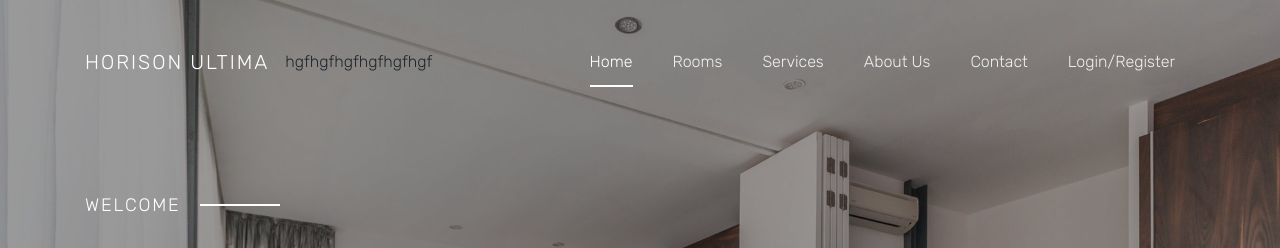
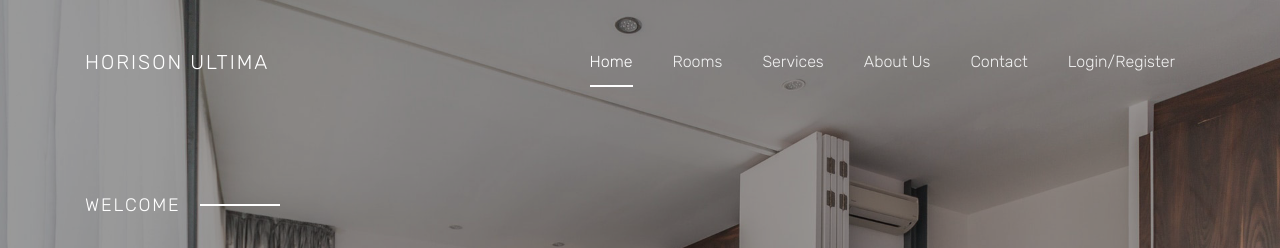
Before and after one commit to euclife/Horison, a PHP site: page /index.php in a window 1280 px wide. Shown: the top 248 px of the page. Run offline with PHP 8.4, Linux system fonts and the light colour scheme; some libraries are stand-ins or nearby versions; some web fonts are replaced.

Commit message:
Revert "Update index.php"
This reverts commit 59487284f6e09a91a926f3509ac190e5db990754.

```diff
--- a/index.php
+++ b/index.php
@@ -31,7 +31,7 @@
       <button class="navbar-toggler" type="button" data-toggle="collapse" data-target="#ftco-nav" aria-controls="ftco-nav" aria-expanded="false" aria-label="Toggle navigation">
         <span class="oi oi-menu"></span> Menu
       </button>
-hgfhgfhgfhgfhgfhgf
+
       <div class="collapse navbar-collapse" id="ftco-nav">
         <ul class="navbar-nav ml-auto">
           <li class="nav-item
```
